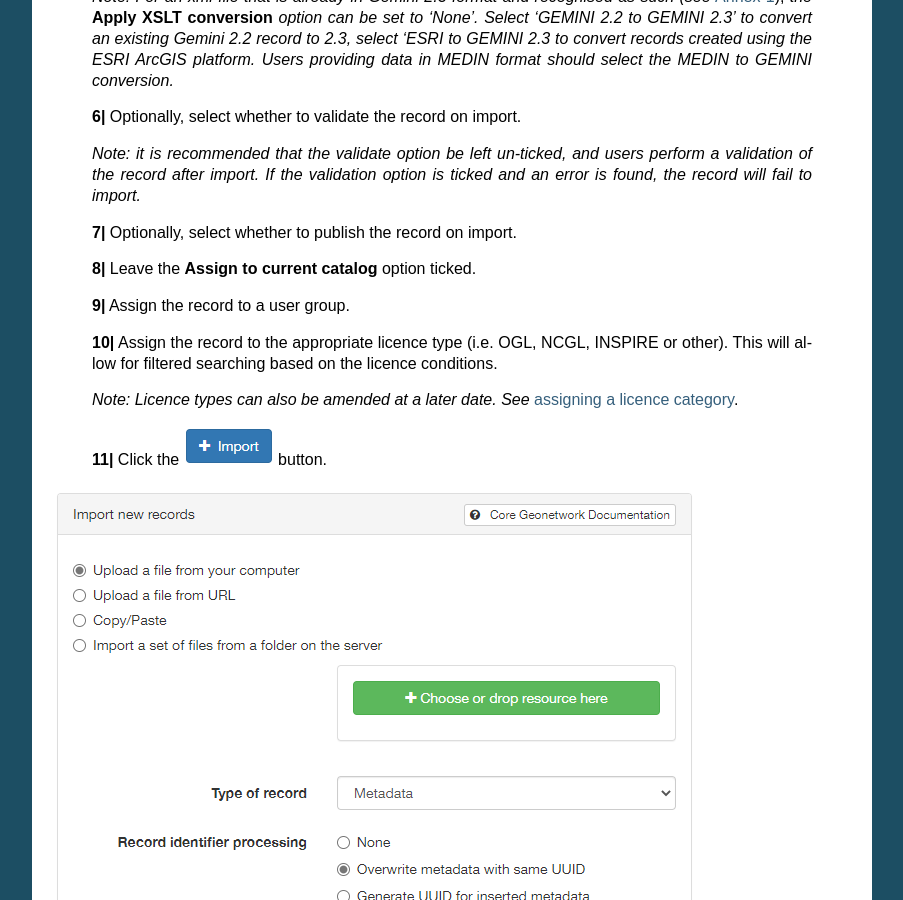
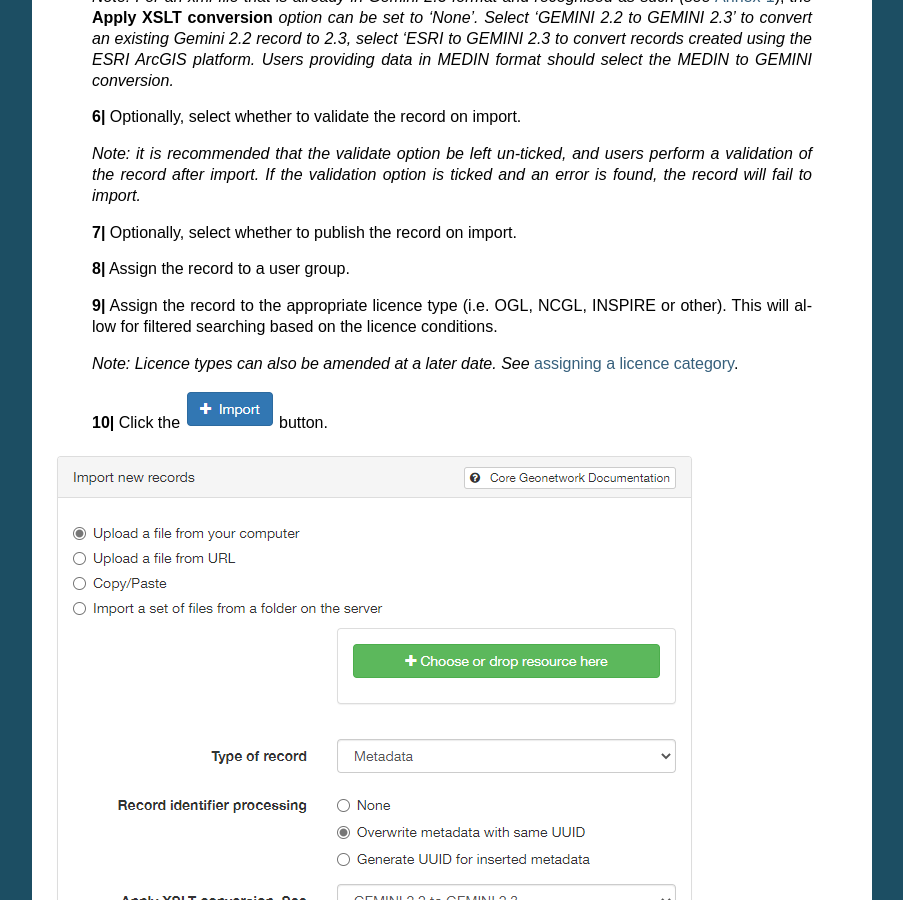
Before and after one commit to AstunTechnology/ssdidocs, a Sphinx documentation site: the page built from docs/UserDoc_Chap5_Create.rst, in a window 1280 px wide and 900 px high, scrolled down 802 px. Shown: the whole window, without its empty margins (198-1101 px from the left). Built offline with Sphinx 7.4.7, drawn with Linux system fonts in a browser that asks for light colours.

Commit message:
correct 'Importing existing metadata' section

```diff
--- a/docs/UserDoc_Chap5_Create.rst
+++ b/docs/UserDoc_Chap5_Create.rst
@@ -32,15 +32,13 @@ To import an existing XML metadata record:
 
 	**7|** Optionally, select whether to publish the record on import.
 
-	**8|** Leave the **Assign to current catalog** option ticked.
+	**8|** Assign the record to a user group.
 
-	**9|** Assign the record to a user group.
-
-	**10|** Assign the record to the appropriate licence type (i.e. OGL, NCGL, INSPIRE or other). This will allow for filtered searching based on the licence conditions.
+	**9|** Assign the record to the appropriate licence type (i.e. OGL, NCGL, INSPIRE or other). This will allow for filtered searching based on the licence conditions.
 
 	*Note: Licence types can also be amended at a later date. See* `assigning a licence category <UserDoc_Chap6_Edit.html#assigning-a-licence-category>`__.
 
-	**11|** Click the |button_contribute_importconfirm| button.
+	**10|** Click the |button_contribute_importconfirm| button.
 
 |userdoc_fig_5_1_1_ImportMetadata|
 
```
